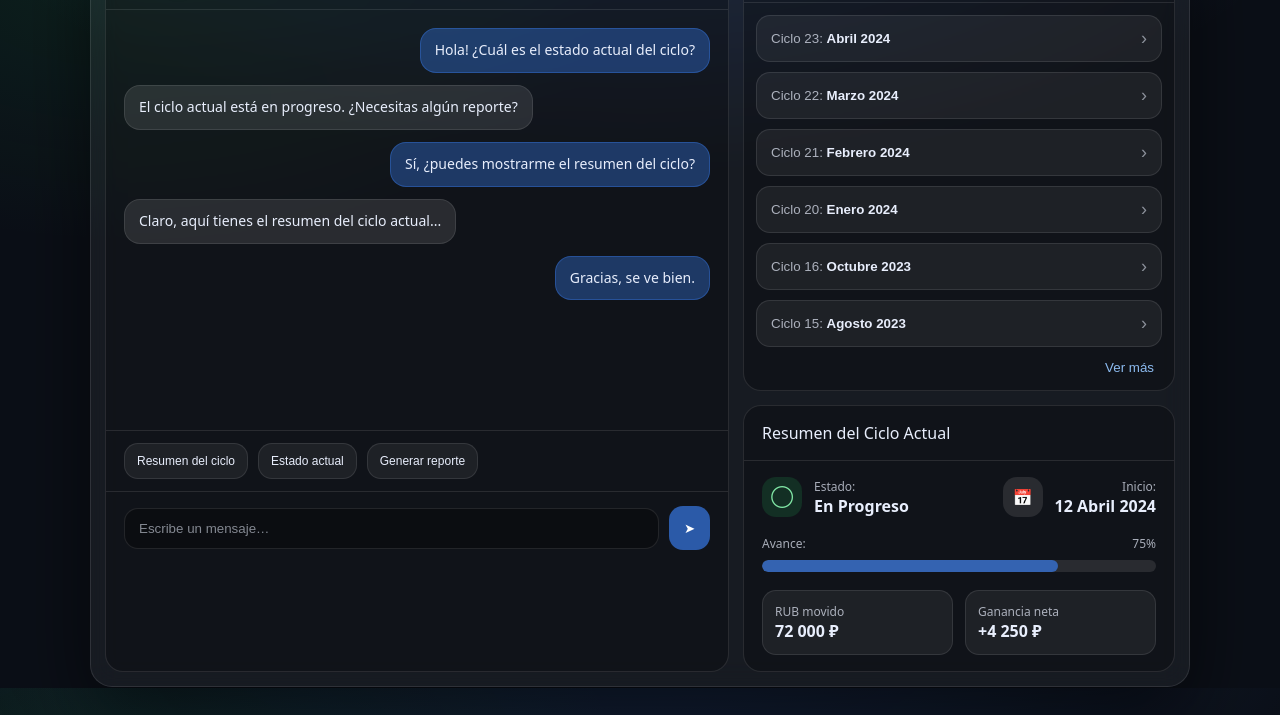
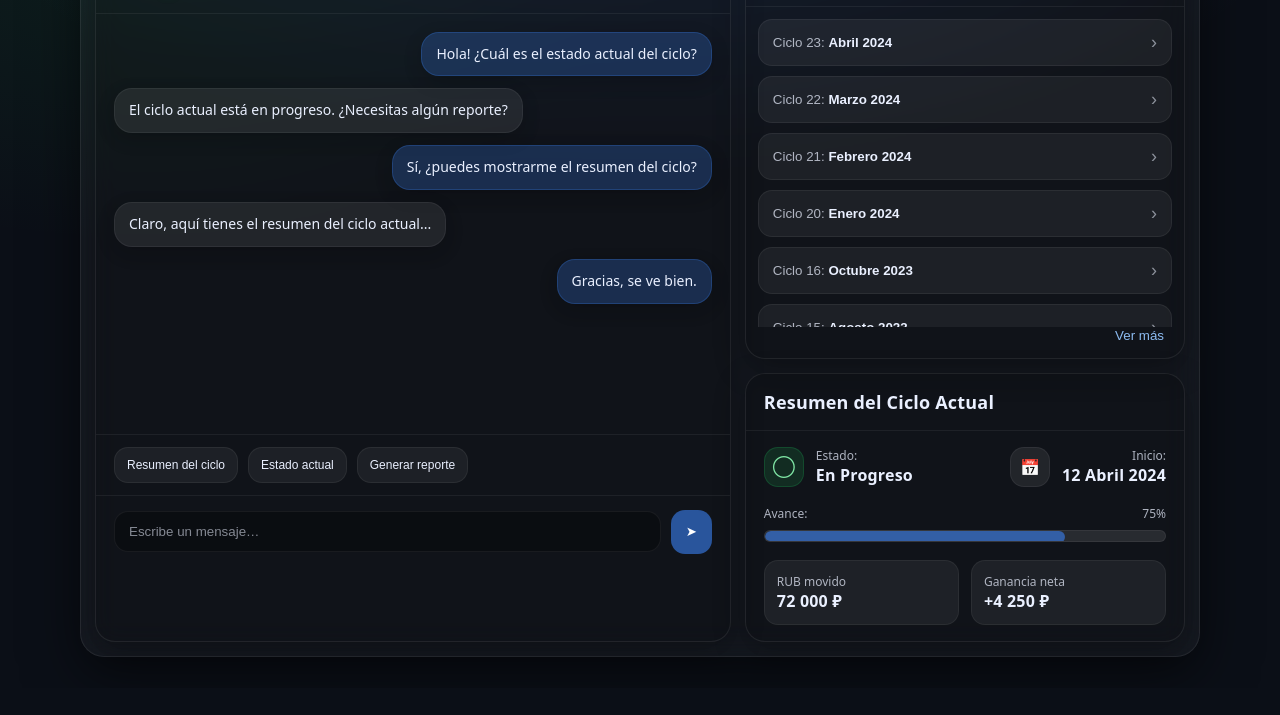
Before and after one commit to Crisfff/Elara-AI, a website: page public/index.html in a window 1280 px wide. Shown: the part 112-827 px from the top of the page. After the commit the page ends 800 px from the top, so only its background shows below. Drawn offline with Linux system fonts and the light colour scheme.

Commit message:
Update styles.css

```diff
--- a/public/styles.css
+++ b/public/styles.css
@@ -1,26 +1,46 @@
 :root{
   --bg:#0b0f17;
-  --card: rgba(255,255,255,.06);
-  --card2: rgba(0,0,0,.25);
-  --border: rgba(255,255,255,.10);
-  --text:#e8eefc;
-  --muted: rgba(232,238,252,.70);
-  --muted2: rgba(232,238,252,.55);
-  --blue: rgba(59,130,246,.65);
-  --blue2: rgba(59,130,246,.35);
+
+  /* Apple-ish glass */
+  --glass: rgba(255,255,255,.045);
+  --glass2: rgba(0,0,0,.22);
+
+  --border: rgba(255,255,255,.08);
+  --border2: rgba(255,255,255,.06);
+
+  --text:#eaf0ff;
+  --muted: rgba(234,240,255,.72);
+  --muted2: rgba(234,240,255,.55);
+
+  --blue: rgba(59,130,246,.55);
+  --blue2: rgba(59,130,246,.24);
+
   --green: rgba(34,197,94,.75);
-  --shadow: 0 30px 80px rgba(0,0,0,.55);
+
+  --shadow: 0 18px 55px rgba(0,0,0,.50);
+  --shadow2: 0 10px 30px rgba(0,0,0,.35);
 }
 
-*{box-sizing:border-box}
-html,body{height:100%}
+*{
+  box-sizing:border-box;
+  min-width: 0;
+}
+
+html,body{
+  height:100%;
+  width:100%;
+  overflow-x:hidden;
+}
+
 body{
   margin:0;
-  font-family: ui-sans-serif, system-ui, -apple-system, Segoe UI, Roboto, Arial;
-  background: radial-gradient(1200px 600px at 50% -10%, rgba(59,130,246,.18), transparent 60%),
-              radial-gradient(900px 500px at 10% 10%, rgba(34,197,94,.10), transparent 55%),
-              var(--bg);
+  font-family: ui-sans-serif, system-ui, -apple-system, "SF Pro Display","SF Pro Text", Segoe UI, Roboto, Arial;
+  background:
+    radial-gradient(1200px 600px at 50% -10%, rgba(59,130,246,.16), transparent 60%),
+    radial-gradient(900px 500px at 10% 10%, rgba(34,197,94,.08), transparent 55%),
+    var(--bg);
   color:var(--text);
+  overflow-x:hidden;
 }
 
 .app{
@@ -32,12 +52,13 @@ body{
 }
 
 .shell{
-  width:min(1100px, 100%);
+  width:min(1120px, 100%);
   border:1px solid var(--border);
-  background: rgba(255,255,255,.05);
-  border-radius: 22px;
+  background: var(--glass);
+  border-radius: 24px;
   box-shadow: var(--shadow);
-  backdrop-filter: blur(14px);
+  backdrop-filter: blur(18px);
+  -webkit-backdrop-filter: blur(18px);
   padding:14px;
 }
 
@@ -49,14 +70,15 @@ body{
 
 .card{
   border:1px solid var(--border);
-  background: var(--card2);
-  border-radius: 18px;
+  background: var(--glass2);
+  border-radius: 20px;
   overflow:hidden;
+  box-shadow: var(--shadow2);
 }
 
 .card-header{
   padding:16px 18px;
-  border-bottom:1px solid var(--border);
+  border-bottom:1px solid var(--border2);
   display:flex;
   align-items:center;
   justify-content:space-between;
@@ -72,12 +94,15 @@ body{
   width:38px; height:38px;
   display:grid; place-items:center;
   border-radius: 14px;
-  background: rgba(255,255,255,.10);
+  background: rgba(255,255,255,.08);
+  border: 1px solid var(--border2);
 }
 
-.title-wrap .title{
+.title-wrap .title,
+.card-header .title{
   font-weight:700;
   font-size:18px;
+  letter-spacing: .2px;
 }
 
 .sub{
@@ -93,82 +118,135 @@ body{
   width:8px; height:8px;
   border-radius:999px;
   background: var(--green);
-  box-shadow: 0 0 14px rgba(34,197,94,.35);
+  box-shadow: 0 0 14px rgba(34,197,94,.30);
 }
+
+/* ===== Chat ===== */
 
 .chat-body{
   height: 420px;
   padding:18px;
   overflow:auto;
+  overscroll-behavior: contain;
+}
+
+/* Scrollbar style (subtle, Apple-ish) */
+.chat-body::-webkit-scrollbar,
+.list::-webkit-scrollbar{
+  width: 10px;
+}
+.chat-body::-webkit-scrollbar-track,
+.list::-webkit-scrollbar-track{
+  background: transparent;
+}
+.chat-body::-webkit-scrollbar-thumb,
+.list::-webkit-scrollbar-thumb{
+  background: rgba(255,255,255,.10);
+  border: 2px solid transparent;
+  background-clip: padding-box;
+  border-radius: 999px;
+}
+.chat-body::-webkit-scrollbar-thumb:hover,
+.list::-webkit-scrollbar-thumb:hover{
+  background: rgba(255,255,255,.16);
+  border: 2px solid transparent;
+  background-clip: padding-box;
 }
 
 .msg{
   display:flex;
   margin-bottom:12px;
 }
-.msg.user{justify-content:flex-end}
+
+.msg.user{
+  justify-content:flex-end;
+}
+
 .bubble{
   max-width: 82%;
   padding:12px 14px;
-  border-radius: 16px;
-  border:1px solid var(--border);
+  border-radius: 18px;
+  border:1px solid var(--border2);
   font-size:14px;
   line-height:1.35;
-  background: rgba(255,255,255,.10);
+  background: rgba(255,255,255,.08);
+  box-shadow: 0 6px 18px rgba(0,0,0,.20);
 }
+
 .msg.user .bubble{
   background: var(--blue2);
-  border-color: rgba(59,130,246,.35);
+  border-color: rgba(59,130,246,.25);
 }
 
 .quick{
   padding:12px 18px;
-  border-top:1px solid var(--border);
+  border-top:1px solid var(--border2);
   display:flex;
   gap:10px;
   flex-wrap:wrap;
 }
 
 .pill{
-  border:1px solid var(--border);
+  border:1px solid var(--border2);
   background: rgba(255,255,255,.06);
   color: var(--text);
   padding:10px 12px;
   border-radius: 14px;
   font-size:12px;
   cursor:pointer;
+  transition: transform .12s ease, background .12s ease, border-color .12s ease;
 }
-.pill:hover{background: rgba(255,255,255,.10)}
+
+.pill:hover{
+  background: rgba(255,255,255,.10);
+  border-color: rgba(255,255,255,.10);
+  transform: translateY(-1px);
+}
 
 .composer{
   display:flex;
   gap:10px;
   align-items:center;
   padding:14px 18px;
-  border-top:1px solid var(--border);
+  border-top:1px solid var(--border2);
 }
 
 .composer input{
   width:100%;
   padding:12px 14px;
   border-radius: 14px;
-  border:1px solid var(--border);
-  background: rgba(0,0,0,.30);
+  border:1px solid var(--border2);
+  background: rgba(0,0,0,.28);
   color: var(--text);
   outline:none;
+  transition: border-color .12s ease, background .12s ease;
 }
-.composer input::placeholder{color: var(--muted2)}
-.composer input:focus{border-color: rgba(59,130,246,.45)}
+
+.composer input::placeholder{
+  color: var(--muted2);
+}
+
+.composer input:focus{
+  border-color: rgba(59,130,246,.40);
+  background: rgba(0,0,0,.34);
+}
 
 .send{
   width:44px; height:44px;
   border:none;
   border-radius: 14px;
-  background: rgba(59,130,246,.65);
+  background: rgba(59,130,246,.60);
   color: white;
   cursor:pointer;
+  transition: transform .12s ease, background .12s ease;
 }
-.send:hover{background: rgba(59,130,246,.85)}
+
+.send:hover{
+  background: rgba(59,130,246,.82);
+  transform: translateY(-1px);
+}
+
+/* ===== Sidebar ===== */
 
 .sidebar{
   display:flex;
@@ -181,6 +259,9 @@ body{
   display:flex;
   flex-direction:column;
   gap:10px;
+  max-height: 320px;
+  overflow:auto;
+  overscroll-behavior: contain;
 }
 
 .item{
@@ -190,54 +271,125 @@ body{
   justify-content:space-between;
   padding:12px 14px;
   border-radius: 14px;
-  border:1px solid var(--border);
+  border:1px solid var(--border2);
   background: rgba(255,255,255,.06);
   color: var(--text);
   cursor:pointer;
+  transition: transform .12s ease, background .12s ease, border-color .12s ease;
 }
-.item:hover{background: rgba(255,255,255,.10)}
 
-.item span{color: var(--muted)}
-.chev{color: var(--muted2); font-size:18px}
+.item:hover{
+  background: rgba(255,255,255,.10);
+  border-color: rgba(255,255,255,.10);
+  transform: translateY(-1px);
+}
+
+.item span{
+  color: var(--muted);
+}
+
+.chev{
+  color: var(--muted2);
+  font-size:18px;
+}
 
 .more{
   padding: 0 14px 14px;
   display:flex;
   justify-content:flex-end;
 }
+
 .link{
   border:none;
   background: transparent;
   color: rgba(147,197,253,.95);
   cursor:pointer;
+  transition: opacity .12s ease;
 }
-.link:hover{color: rgba(191,219,254,1)}
 
-.summary{padding:16px 18px; display:flex; flex-direction:column; gap:18px;}
-.row{display:flex; gap:14px; justify-content:space-between; align-items:center;}
-.stat{display:flex; gap:12px; align-items:center;}
-.stat.right{justify-content:flex-end; text-align:right;}
+.link:hover{
+  opacity: .9;
+}
+
+/* ===== Summary ===== */
+
+.summary{
+  padding:16px 18px;
+  display:flex;
+  flex-direction:column;
+  gap:18px;
+}
+
+.row{
+  display:flex;
+  gap:14px;
+  justify-content:space-between;
+  align-items:center;
+}
+
+.stat{
+  display:flex;
+  gap:12px;
+  align-items:center;
+}
+
+.stat.right{
+  justify-content:flex-end;
+  text-align:right;
+}
+
 .badge{
   width:40px; height:40px;
   border-radius: 14px;
   display:grid; place-items:center;
+  background: rgba(255,255,255,.08);
+  border: 1px solid var(--border2);
+}
+
+.badge.ok{
+  background: rgba(34,197,94,.14);
+  color: rgba(134,239,172,.95);
+  border-color: rgba(34,197,94,.20);
+}
+
+.label{
+  font-size:12px;
+  color: var(--muted);
+}
+
+.value{
+  font-weight:700;
+  letter-spacing: .2px;
+}
+
+.progress-top{
+  display:flex;
+  justify-content:space-between;
+  margin-bottom:8px;
+}
+
+.bar{
+  height:12px;
+  border-radius:999px;
   background: rgba(255,255,255,.10);
+  overflow:hidden;
+  border: 1px solid var(--border2);
 }
-.badge.ok{background: rgba(34,197,94,.15); color: rgba(134,239,172,.95);}
-.label{font-size:12px; color: var(--muted)}
-.value{font-weight:700}
 
-.progress-top{display:flex; justify-content:space-between; margin-bottom:8px;}
-.bar{height:12px; border-radius:999px; background: rgba(255,255,255,.10); overflow:hidden;}
-.bar-fill{height:12px; border-radius:999px; background: rgba(59,130,246,.65);}
+.bar-fill{
+  height:12px;
+  border-radius:999px;
+  background: rgba(59,130,246,.60);
+}
 
 .mini-grid{
   display:grid;
   grid-template-columns: 1fr 1fr;
   gap:12px;
 }
+
 .mini{
-  border:1px solid var(--border);
+  border:1px solid var(--border2);
   background: rgba(255,255,255,.06);
   border-radius: 14px;
   padding:12px;
@@ -246,4 +398,5 @@ body{
 @media (max-width: 980px){
   .grid{grid-template-columns: 1fr;}
   .chat-body{height: 380px;}
+  .list{max-height: 260px;}
 }
```
